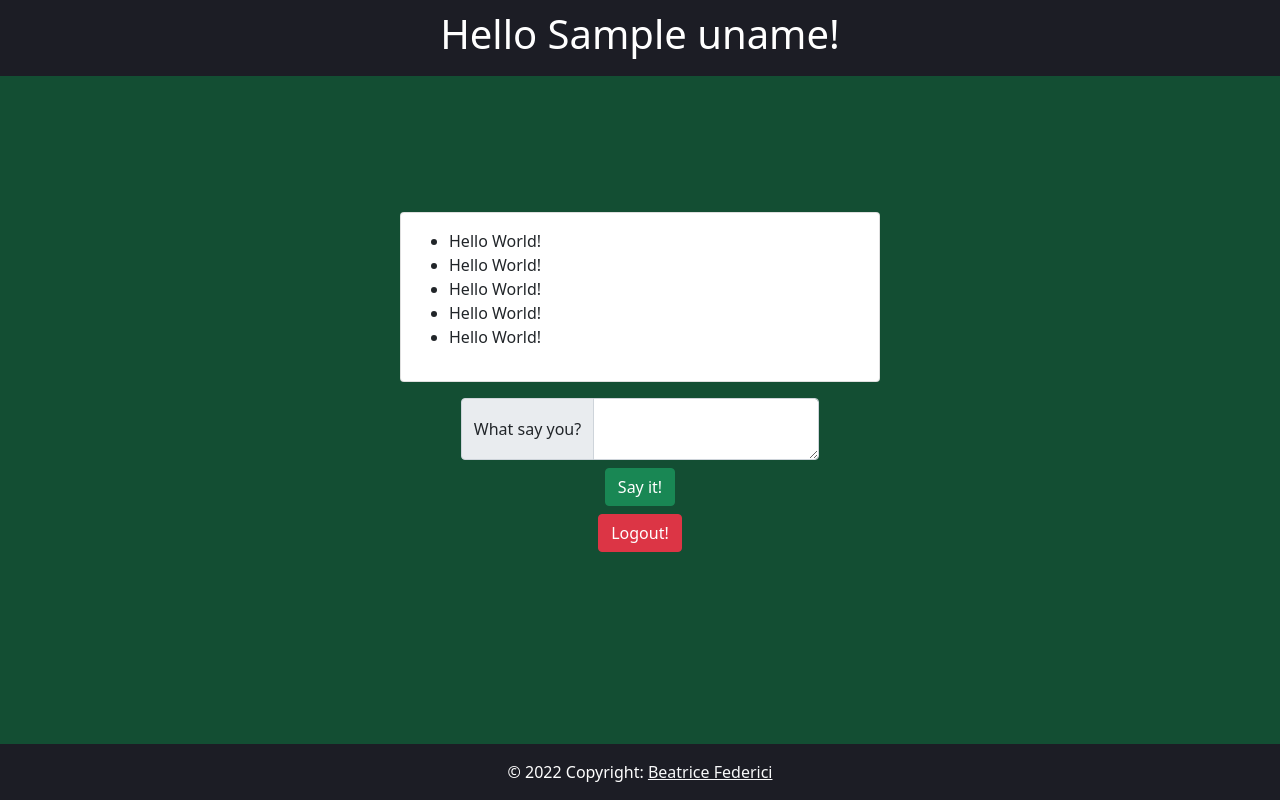
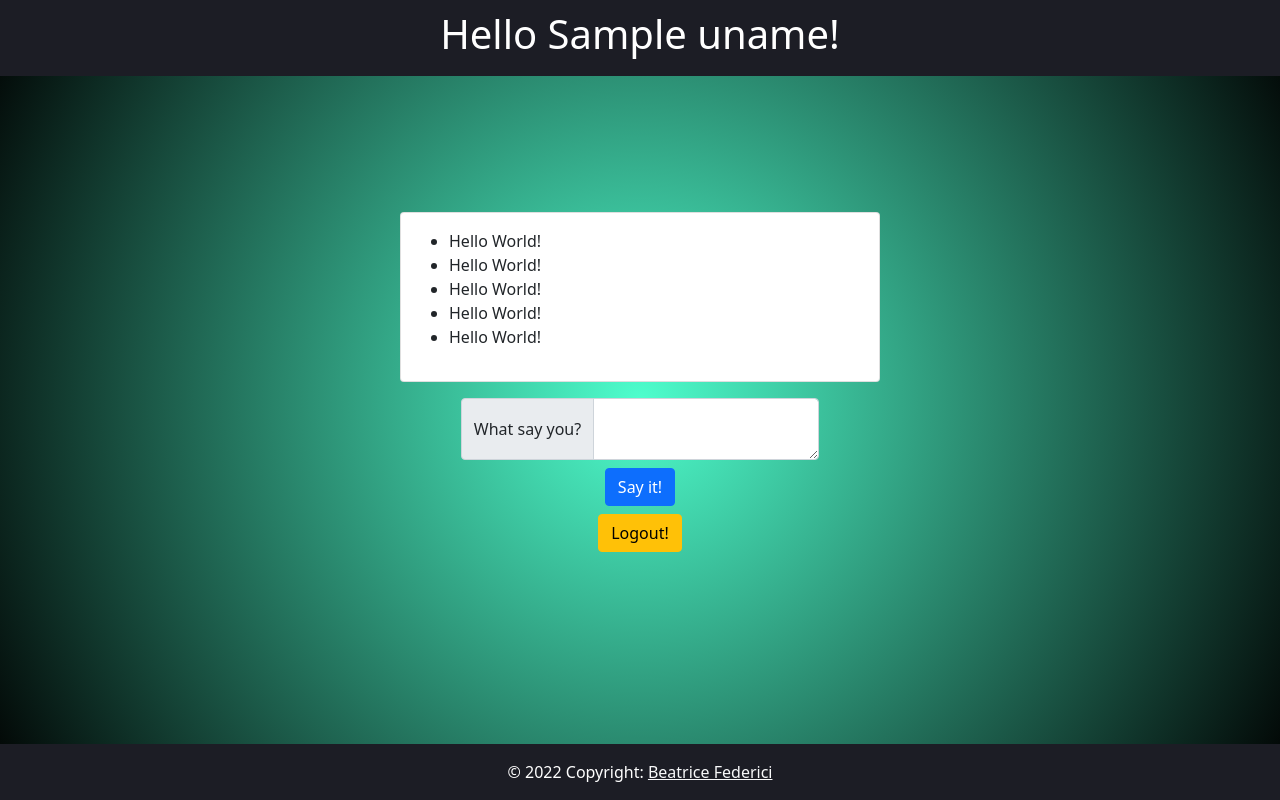
Before and after one commit to Beatrix-droid/LAN_chatting_app, a Flask app: template templates/chat-page.html in a window 1280 px wide. Run offline with Flask 2, Linux system fonts and the light colour scheme; the template is opened without the code that fills it: most values are stand-ins (such as "Sample title", 1, 10 or a date in 2020); some libraries are stand-ins or nearby versions.

Commit message:
chngd chat bg and bttns

```diff
--- a/static/styles.css
+++ b/static/styles.css
@@ -7,7 +7,7 @@
 
     .hero {
        background-color:#1c1d25;
-       height: 40 vh;
+       height: 30 vh;
        color: white;
        font-size: 40px;
        margin-bottom: 10%;
--- a/templates/chat-page.html
+++ b/templates/chat-page.html
@@ -8,7 +8,7 @@
 
 </head>
 
-<body style="background-color: #134E33;">
+<body style="background-image: radial-gradient(circle, #4EFECD, #000000);">
 
 
     <section class="hero">
@@ -53,12 +53,12 @@
                 </div>
                <div class="chat_page_container">
                     <div class="d-inline-flex p-2">
-                    <button type="submit" class="btn btn-success">Say it!</button>
+                    <button type="submit" class="btn btn-primary">Say it!</button>
                 </div>
                 </div>
                  <div class="chat_page_container">
                       <a href="/logout">
-                        <button id="SendButton" type="button" class="btn btn-danger">Logout!</button>
+                        <button id="SendButton" type="button" class="btn btn-warning">Logout!</button>
                       </a>
                   </div>
             </form>
```
